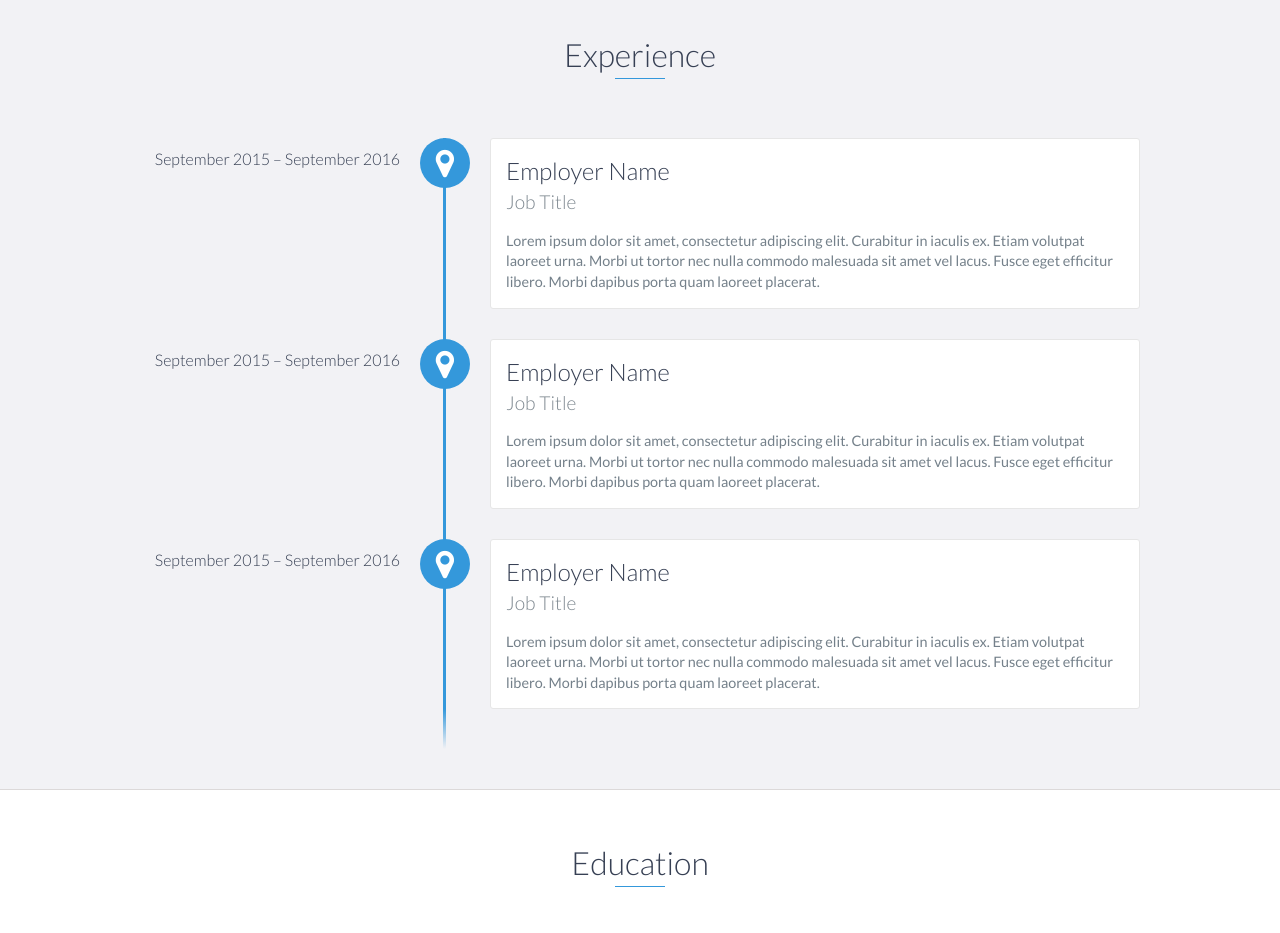
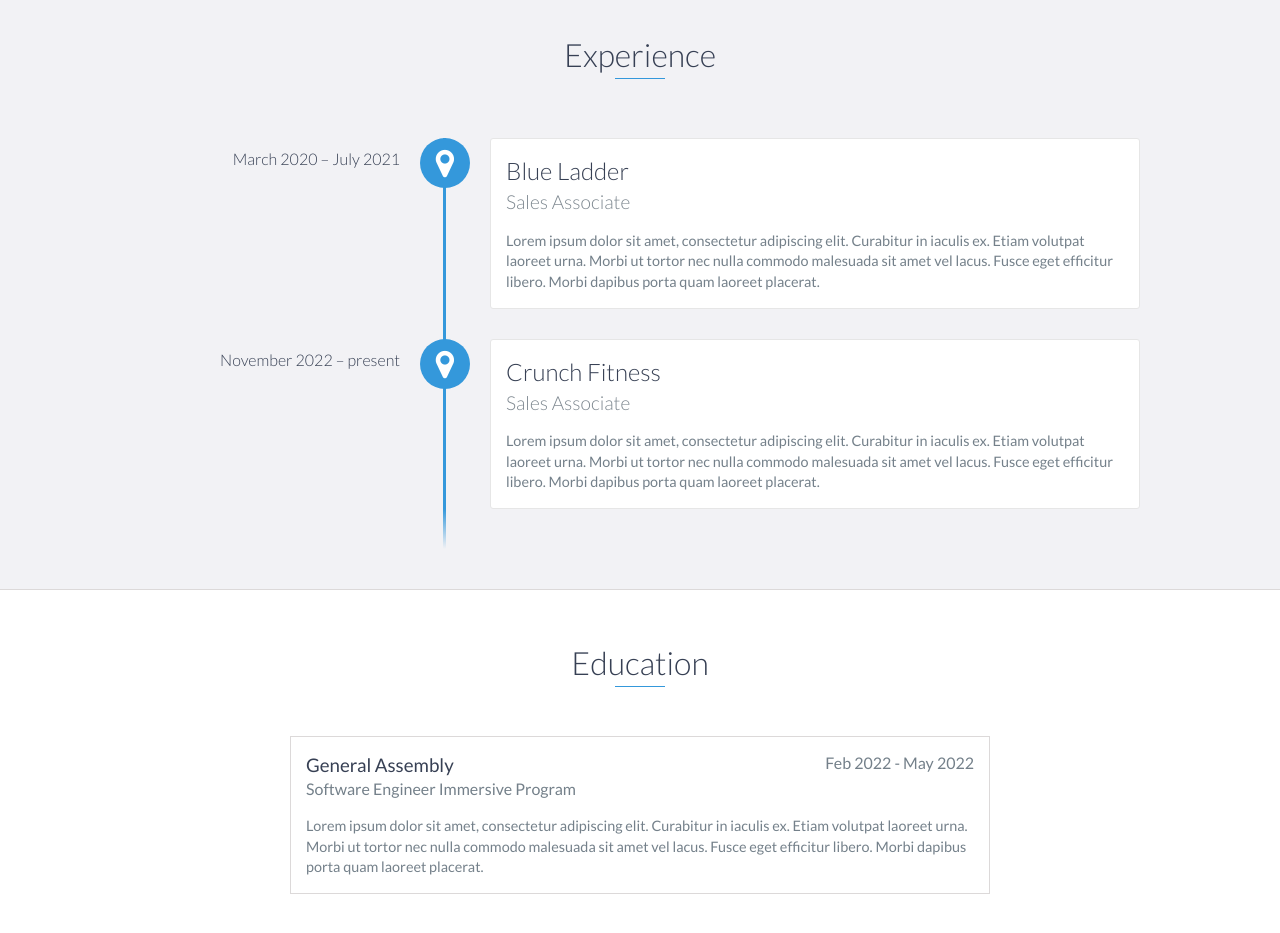
Before and after one commit to BishrJones/bishr.portfolio.io, a website: page index.html in a window 1280 px wide. Shown: the part 1060-1993 px from the top of the page. Drawn offline with nearby package versions, Linux system fonts and the light colour scheme.

Commit message:
experience added

```diff
--- a/index.html
+++ b/index.html
@@ -84,29 +84,29 @@
     <div id="experience" class="background-alt">
         <h2 class="heading">Experience</h2>
         <div id="experience-timeline">
-            <div data-date="September 2015 – September 2016">
+
+            <div data-date="March 2020 – July 2021">
+                <h3>Blue Ladder</h3>
+                <h4>Sales Associate</h4>
+                <p>
+                    Lorem ipsum dolor sit amet, consectetur adipiscing elit. Curabitur in iaculis ex. Etiam volutpat laoreet urna. Morbi ut tortor nec nulla commodo malesuada sit amet vel lacus. Fusce eget efficitur libero. Morbi dapibus porta quam laoreet placerat.
+                </p>
+            </div>
+
+            <div data-date="November 2022 – present">
+                <h3>Crunch Fitness</h3>
+                <h4>Sales Associate</h4>
+                <p>
+                    Lorem ipsum dolor sit amet, consectetur adipiscing elit. Curabitur in iaculis ex. Etiam volutpat laoreet urna. Morbi ut tortor nec nulla commodo malesuada sit amet vel lacus. Fusce eget efficitur libero. Morbi dapibus porta quam laoreet placerat.
+                </p>
+            </div>
+            <!-- <div data-date="September 2015 – September 2016">
                 <h3>Employer Name</h3>
                 <h4>Job Title</h4>
                 <p>
                     Lorem ipsum dolor sit amet, consectetur adipiscing elit. Curabitur in iaculis ex. Etiam volutpat laoreet urna. Morbi ut tortor nec nulla commodo malesuada sit amet vel lacus. Fusce eget efficitur libero. Morbi dapibus porta quam laoreet placerat.
                 </p>
-            </div>
-
-            <div data-date="September 2015 – September 2016">
-                <h3>Employer Name</h3>
-                <h4>Job Title</h4>
-                <p>
-                    Lorem ipsum dolor sit amet, consectetur adipiscing elit. Curabitur in iaculis ex. Etiam volutpat laoreet urna. Morbi ut tortor nec nulla commodo malesuada sit amet vel lacus. Fusce eget efficitur libero. Morbi dapibus porta quam laoreet placerat.
-                </p>
-            </div>
-
-            <div data-date="September 2015 – September 2016">
-                <h3>Employer Name</h3>
-                <h4>Job Title</h4>
-                <p>
-                    Lorem ipsum dolor sit amet, consectetur adipiscing elit. Curabitur in iaculis ex. Etiam volutpat laoreet urna. Morbi ut tortor nec nulla commodo malesuada sit amet vel lacus. Fusce eget efficitur libero. Morbi dapibus porta quam laoreet placerat.
-                </p>
-            </div>
+            </div> -->
         </div>
     </div>
     <!-- End #experience -->
```
